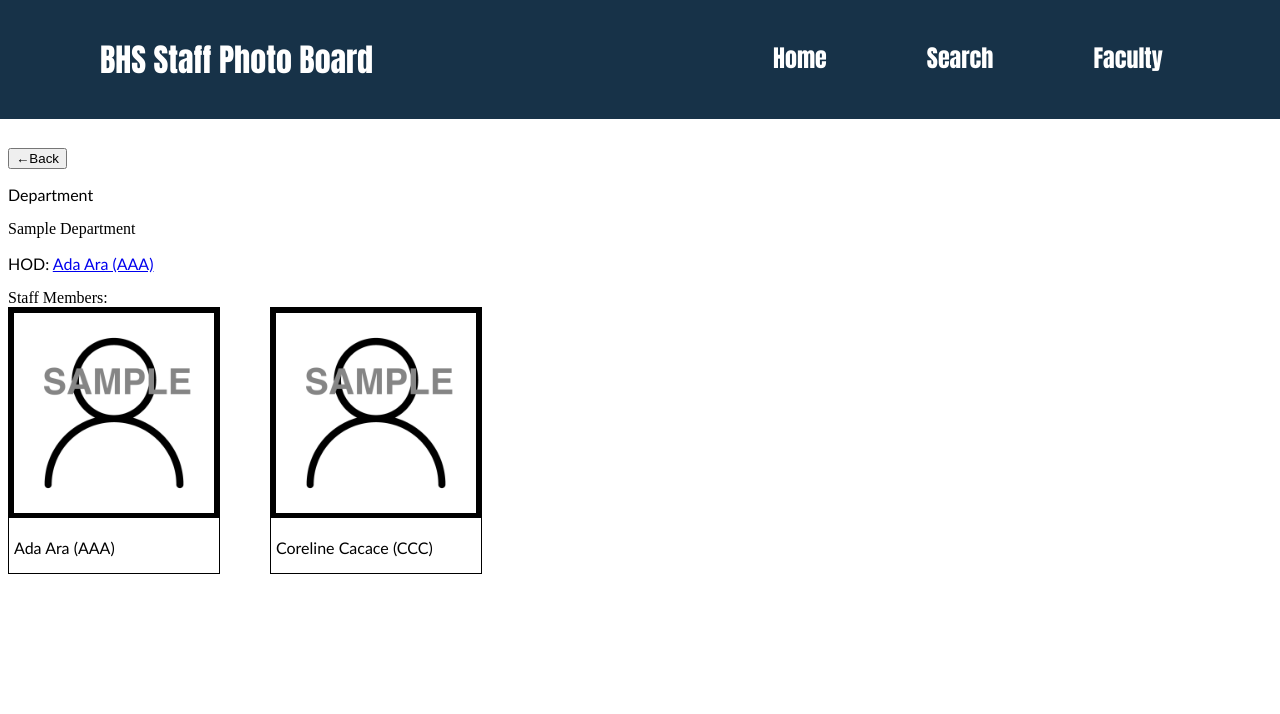
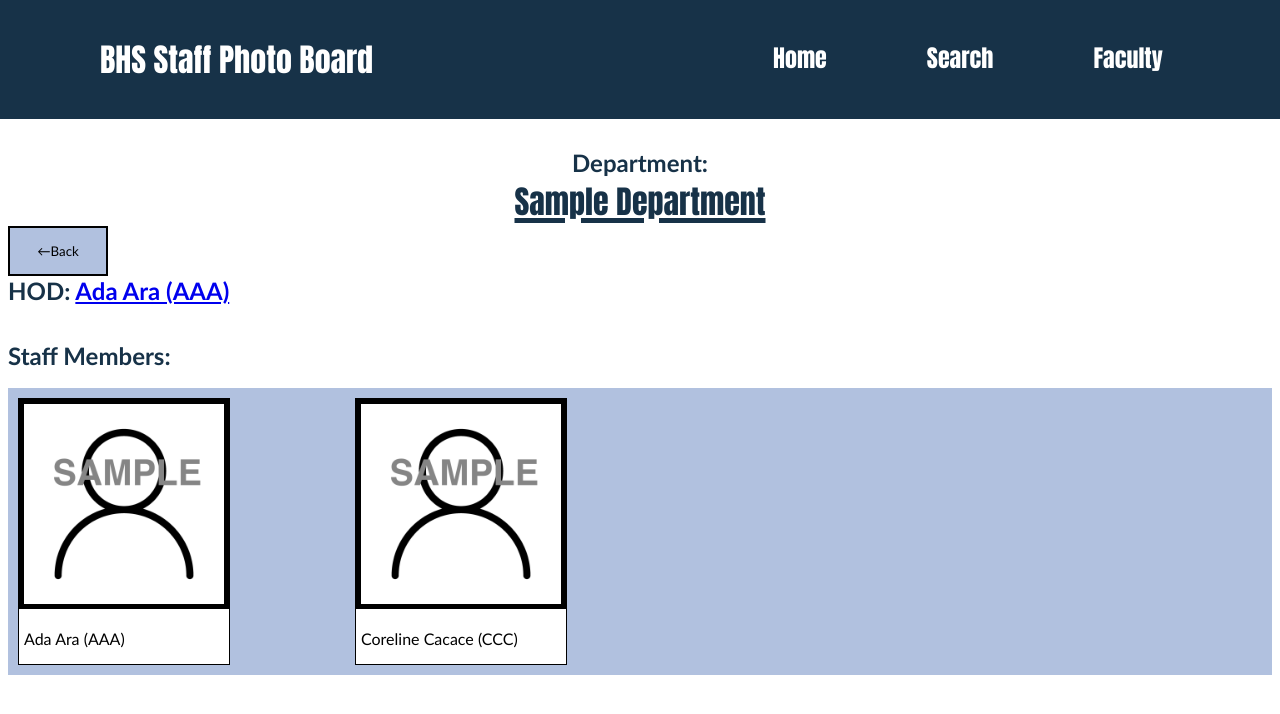
Before and after one commit to IsaacYao20036/DT_photoboard, a Flask app: page /department/1 in a window 1280 px wide. Shown: the top 714 px of the page. Run offline with Flask 3, Linux system fonts and the light colour scheme; data comes from the database, SQL or seed files in the repository.

Commit message:
styling faculty & depart pgs

```diff
--- a/app/static/css/style.css
+++ b/app/static/css/style.css
@@ -165,6 +165,13 @@ main {
     padding-top: 140px;
 }
 
+.backBtn {
+    height: 50px;
+    width: 100px;
+    border-style: solid;
+    background-color: #b1c1df;
+    font-family: 'Trebuchet MS', 'Lucida Sans Unicode', 'Lucida Grande', 'Lucida Sans', Arial, sans-serif;
+}
 
 /* **** */
 /* HOME */
@@ -320,6 +327,8 @@ a button {
     display: grid;
     grid-template-columns: repeat(4, min-content);
     gap: 125px;
+    padding: 10px;
+    background-color: #b1c1df;
 }
 
 
@@ -327,8 +336,14 @@ a button {
 /* DEPARTMENT */
 /* ********** */
 
+#departmenth2 {
+    text-align: center;
+}
+
 #departmentStaff {
     display: grid;
     grid-template-columns: repeat(4, min-content);
-    gap: 50px;
+    gap: 125px;
+    padding: 10px;
+    background-color: #b1c1df;
 }
--- a/app/templates/department.html
+++ b/app/templates/department.html
@@ -1,14 +1,18 @@
 {% extends 'layout.html' %}
 {% block content %}
 
-<button type="button" onclick="history.back()">←Back</button>
+<h2 id="departmenth2">Department:</h2>
+<h1>{{ department }}</h1>
 
-<p>Department</p>
-{{ department }}
+<button type="button" onclick="history.back()" class="backBtn">←Back</button>
 
-<p>HOD: <a href="/profile/{{ department.hod.code }}">{{ department.hod }} ({{ department.hod.code }})</a></p>
 
-Staff Members:
+<h2>HOD: <a href="/profile/{{ department.hod.code }}">{{ department.hod }} ({{ department.hod.code }})</a></h2>
+<br>
+<br>
+
+<h2>Staff Members:</h2>
+<br>
 <div id="departmentStaff">
 
     {% for staffmember in department.staffmembers %}
```
Also changed, not shown: app/templates/faculty.html (+7 -3 lines).
